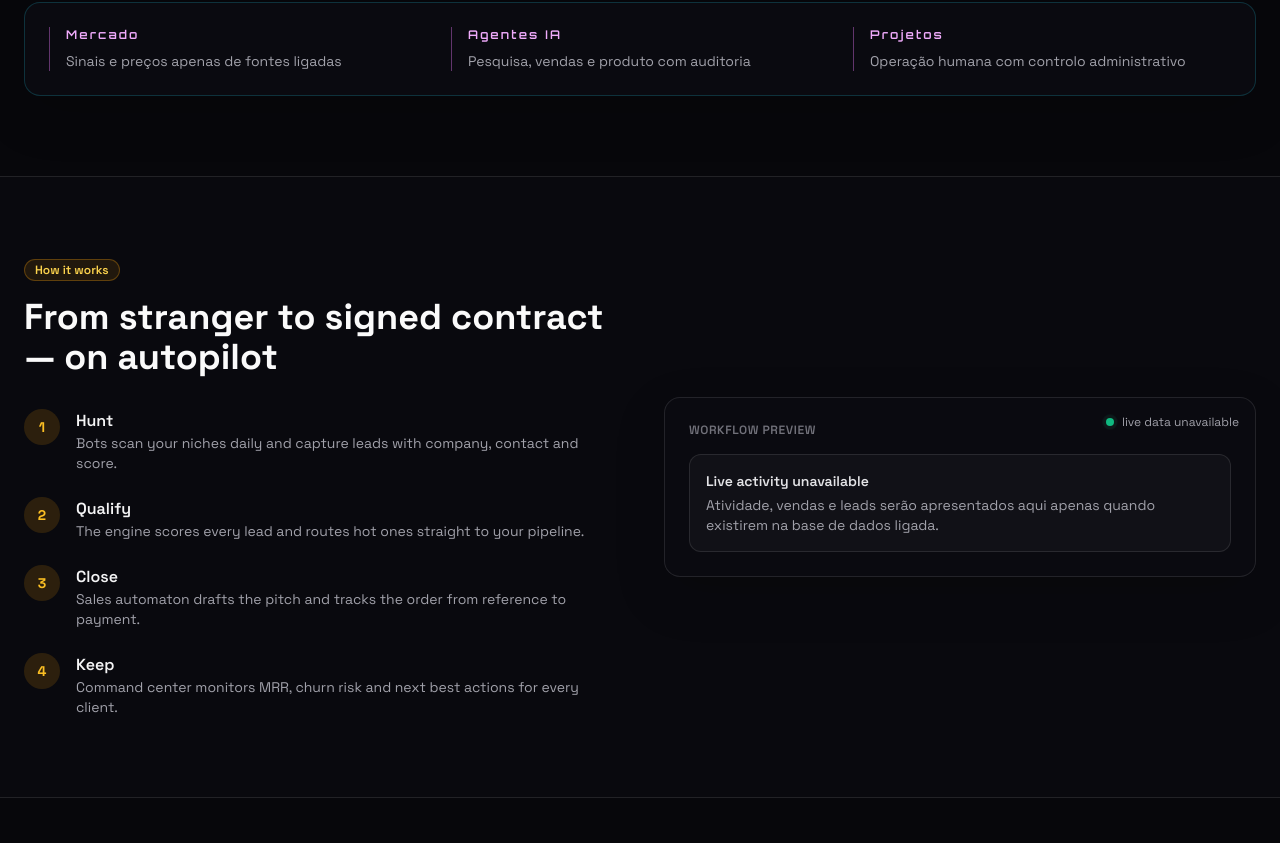
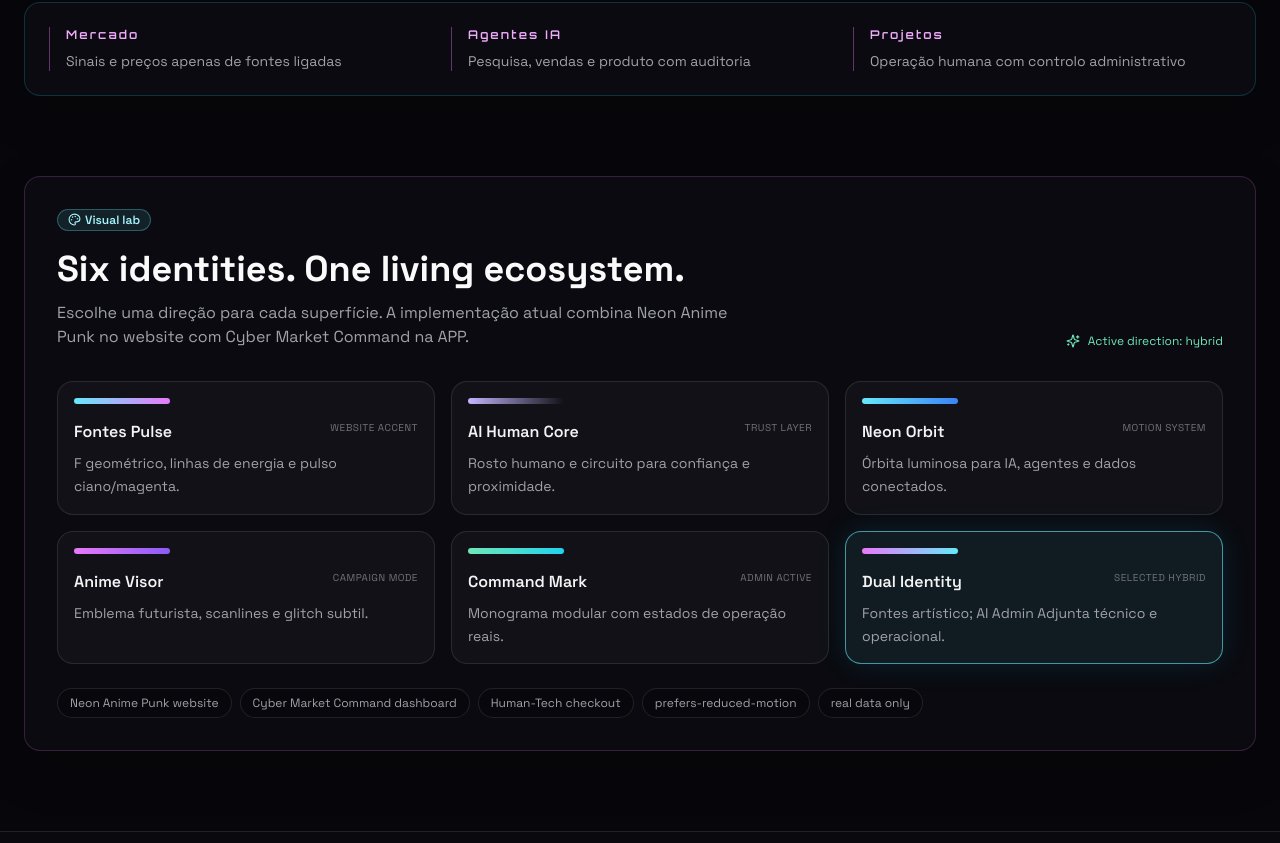
Before and after one commit to igor1fontes-Panda/ia-admin-adjunta, a React (Vite) app: page / in a window 1280 px wide. Shown: the part 1617-2460 px from the top of the page. Built offline with nearby package versions, Linux system fonts and the light colour scheme; no server answers.

Commit message:
Add visual identity proposal board and hybrid theme

```diff
--- a/src/pages/Landing.tsx
+++ b/src/pages/Landing.tsx
@@ -7,9 +7,11 @@ import {
   Gauge,
   LineChart,
   Lock,
+  Palette,
   Radar,
   Rocket,
   ShieldCheck,
+  Sparkles,
   Users,
 } from "lucide-react";
 import { Footer } from "../components/Footer";
@@ -199,6 +201,44 @@ export function Landing() {
         </div>
       </section>
 
+      {/* Visual direction board */}
+      <section id="visual-lab" className="mx-auto max-w-7xl px-4 pb-20 sm:px-6">
+        <div className="card overflow-hidden border-fuchsia-400/20 p-6 sm:p-8">
+          <div className="flex flex-col gap-4 sm:flex-row sm:items-end sm:justify-between">
+            <div>
+              <span className="badge border border-cyan-300/30 bg-cyan-300/10 text-cyan-200">
+                <Palette size={13} /> Visual lab
+              </span>
+              <h2 className="mt-4 text-3xl font-bold text-zinc-50 sm:text-4xl">Six identities. One living ecosystem.</h2>
+              <p className="mt-3 max-w-2xl text-zinc-400">Escolhe uma direção para cada superfície. A implementação atual combina Neon Anime Punk no website com Cyber Market Command na APP.</p>
+            </div>
+            <div className="flex items-center gap-2 text-xs text-emerald-300"><Sparkles size={14} /> Active direction: hybrid</div>
+          </div>
+          <div className="mt-8 grid gap-4 sm:grid-cols-2 lg:grid-cols-3">
+            {[
+              ["Fontes Pulse", "F geométrico, linhas de energia e pulso ciano/magenta.", "from-cyan-300 to-fuchsia-400", "Website accent"],
+              ["AI Human Core", "Rosto humano e circuito para confiança e proximidade.", "from-violet-300 to-coral-400", "Trust layer"],
+              ["Neon Orbit", "Órbita luminosa para IA, agentes e dados conectados.", "from-cyan-300 to-blue-500", "Motion system"],
+              ["Anime Visor", "Emblema futurista, scanlines e glitch subtil.", "from-fuchsia-400 to-violet-500", "Campaign mode"],
+              ["Command Mark", "Monograma modular com estados de operação reais.", "from-emerald-300 to-cyan-400", "Admin active"],
+              ["Dual Identity", "Fontes artístico; AI Admin Adjunta técnico e operacional.", "from-fuchsia-400 to-cyan-300", "Selected hybrid"],
+            ].map(([name, desc, gradient, label], index) => (
+              <motion.div key={name} whileHover={{ y: -4 }} className={`group rounded-2xl border p-4 ${index === 5 ? "border-cyan-300/60 bg-cyan-300/[0.08] shadow-[0_0_30px_rgba(34,211,238,0.12)]" : "border-white/10 bg-white/[0.03]"}`}>
+                <div className={`mb-4 h-1.5 w-24 rounded-full bg-gradient-to-r ${gradient}`} />
+                <div className="flex items-start justify-between gap-3">
+                  <h3 className="font-semibold text-zinc-100">{name}</h3>
+                  <span className="text-[10px] uppercase tracking-wider text-zinc-500">{label}</span>
+                </div>
+                <p className="mt-2 text-sm leading-relaxed text-zinc-400">{desc}</p>
+              </motion.div>
+            ))}
+          </div>
+          <div className="mt-6 flex flex-wrap gap-2 text-xs text-zinc-400">
+            {["Neon Anime Punk website", "Cyber Market Command dashboard", "Human-Tech checkout", "prefers-reduced-motion", "real data only"].map((item) => <span key={item} className="rounded-full border border-white/10 bg-black/20 px-3 py-1.5">{item}</span>)}
+          </div>
+        </div>
+      </section>
+
       {/* How it works */}
       <section className="border-y border-white/10 bg-ink-900/50 py-20">
         <div className="mx-auto max-w-7xl px-4 sm:px-6">
```
